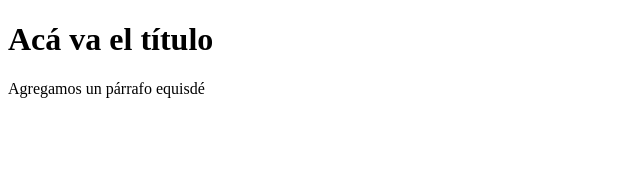
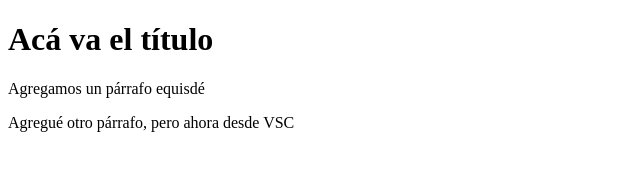
Before and after one commit to El-mero-sabor-Ranchero/Pr-ctica01-Curso, a plain HTML site: page index.html in a window 1280 px wide. Shown: the whole page, without its empty margins (0-640 px from the left). Drawn offline with Linux system fonts and the light colour scheme.

Commit message:
Agregando un segundo párrafo

```diff
--- a/index.html
+++ b/index.html
@@ -9,5 +9,6 @@
 <body>
     <h1> Acá va el título </h1>
     <p> Agregamos un párrafo equisdé <p>
+    <p> Agregué otro párrafo, pero ahora desde VSC </p>
 </body>
 </html>
```
